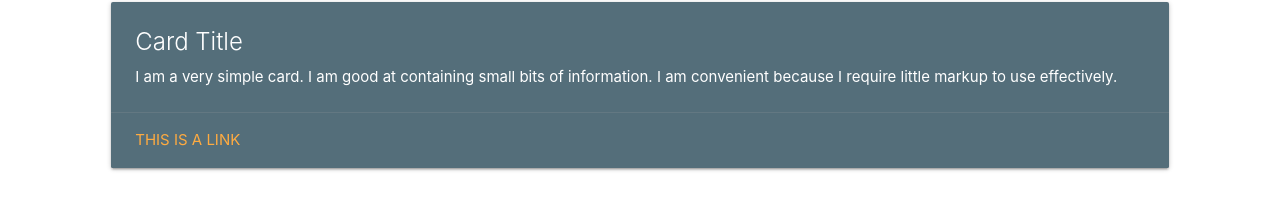
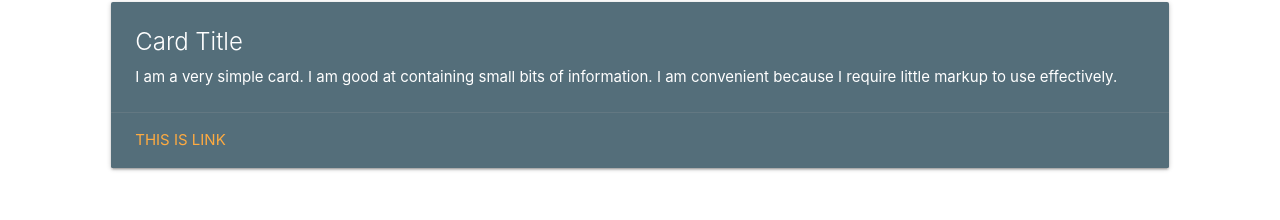
Before and after one commit to Vasilii-0009/Todo-list, a React (Create React App) app: page /aboute in a window 1280 px wide. Shown: the part 70-290 px from the top of the page. Built offline with nearby package versions, Linux system fonts and the light colour scheme.

Commit message:
change-component&json

```diff
--- a/package.json
+++ b/package.json
@@ -22,7 +22,6 @@
   "scripts": {
     "start": "react-scripts start",
     "build": "react-scripts build",
-    "test": "react-scripts test",
     "eject": "react-scripts eject",
     "predeploy": "npm run build",
     "deploy": "gh-pages -d build"
--- a/src/components/AboutePage/AboutePage.tsx
+++ b/src/components/AboutePage/AboutePage.tsx
@@ -14,7 +14,7 @@ export const AboutePage = () => {
               </p>
             </div>
             <div className="card-action">
-              <a href="/">This is a link</a>
+              <a href="/">This is link</a>
             </div>
           </div>
         </div>
```
